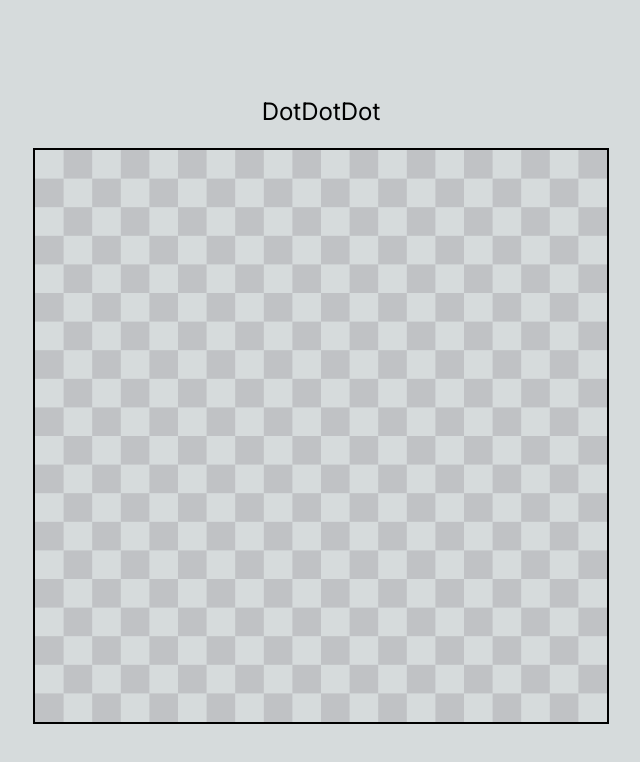
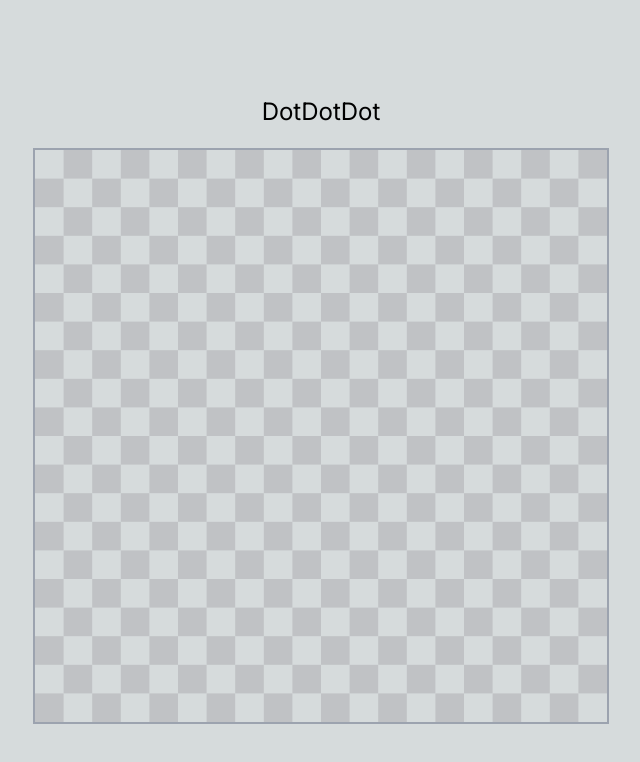
Before and after one commit to Amoong/dotdotdot, a Next.js app: page / in a window 1280 px wide. Shown: the top 762 px of the page, without its empty margins (319-959 px from the left). Built offline with nearby package versions, Linux system fonts and the light colour scheme.

Commit message:
Add pixel coloring feature

```diff
--- a/app/components/DrawingBoard.tsx
+++ b/app/components/DrawingBoard.tsx
@@ -2,7 +2,7 @@
 
 import { useEffect, useRef, useState } from "react";
 import GridCanvas from "./GridCanvas";
-import MainCanvas from "./MainCanvas";
+import MainCanvas from "./MainCanvas/MainCanvas";
 
 interface Props {
   width: number;
--- a/app/components/GridCanvas.tsx
+++ b/app/components/GridCanvas.tsx
@@ -46,7 +46,7 @@ function GridCanvas(props: Props) {
       ref={ref}
       width={props.width}
       height={props.height}
-      className="absolute left-0 top-0 w-full border-2 border-solid border-black"
+      className="absolute left-0 top-0 -z-10 w-full border-2 border-solid border-black"
     ></canvas>
   );
 }
--- a/app/components/MainCanvas.tsx
+++ /dev/null
@@ -1,26 +0,0 @@
-"use client";
-
-import { useRef } from "react";
-
-interface Props {
-  width: number;
-  height: number;
-}
-
-function MainCanvas(props: Props) {
-  const canvasRef = useRef<HTMLCanvasElement>(null);
-
-  return (
-    <canvas
-      role="presentation"
-      ref={canvasRef}
-      className="image-ren w-full border-2 border-solid border-gray-300 bg-transparent"
-      width={props.width}
-      height={props.height}
-    >
-      Your browser does not support canvas. 😭
-    </canvas>
-  );
-}
-
-export default MainCanvas;
--- /dev/null
+++ b/app/components/MainCanvas/Canvas.ts
@@ -0,0 +1,16 @@
+export class Canvas {
+  $canvas: HTMLCanvasElement;
+  ctx: CanvasRenderingContext2D;
+
+  constructor($canvas: HTMLCanvasElement) {
+    this.$canvas = $canvas;
+
+    const ctx = this.$canvas.getContext("2d");
+
+    if (ctx === null) {
+      throw new Error("Cannot get context");
+    }
+
+    this.ctx = ctx;
+  }
+}
--- /dev/null
+++ b/app/components/MainCanvas/MainCanvas.tsx
@@ -0,0 +1,55 @@
+"use client";
+
+import { useEffect, useRef } from "react";
+
+interface Props {
+  width: number;
+  height: number;
+}
+
+function MainCanvas(props: Props) {
+  const canvasRef = useRef<HTMLCanvasElement>(null);
+  const ctxRef = useRef<CanvasRenderingContext2D | null>(null);
+
+  useEffect(() => {
+    if (!canvasRef.current) {
+      return;
+    }
+
+    ctxRef.current = canvasRef.current.getContext("2d");
+  }, []);
+
+  const onMouseDown = (e: React.MouseEvent) => {
+    if (!ctxRef.current) {
+      return;
+    }
+    const ctx = ctxRef.current;
+
+    const { top, left, width, height } =
+      e.currentTarget.getBoundingClientRect();
+
+    const ratio = width / props.width;
+
+    const x = Math.floor((e.clientX - left) / ratio);
+    const y = Math.floor((e.clientY - top) / ratio);
+
+    console.log(x, y);
+
+    ctx.fillRect(x, y, 1, 1);
+  };
+
+  return (
+    <canvas
+      role="presentation"
+      ref={canvasRef}
+      className="image-ren w-full border-2 border-solid border-gray-400 bg-transparent"
+      width={props.width}
+      height={props.height}
+      onMouseDown={onMouseDown}
+    >
+      Your browser does not support canvas. 😭
+    </canvas>
+  );
+}
+
+export default MainCanvas;
--- /dev/null
+++ b/app/components/MainCanvas/index.ts
@@ -0,0 +1 @@
+export { default } from "./MainCanvas";
```
